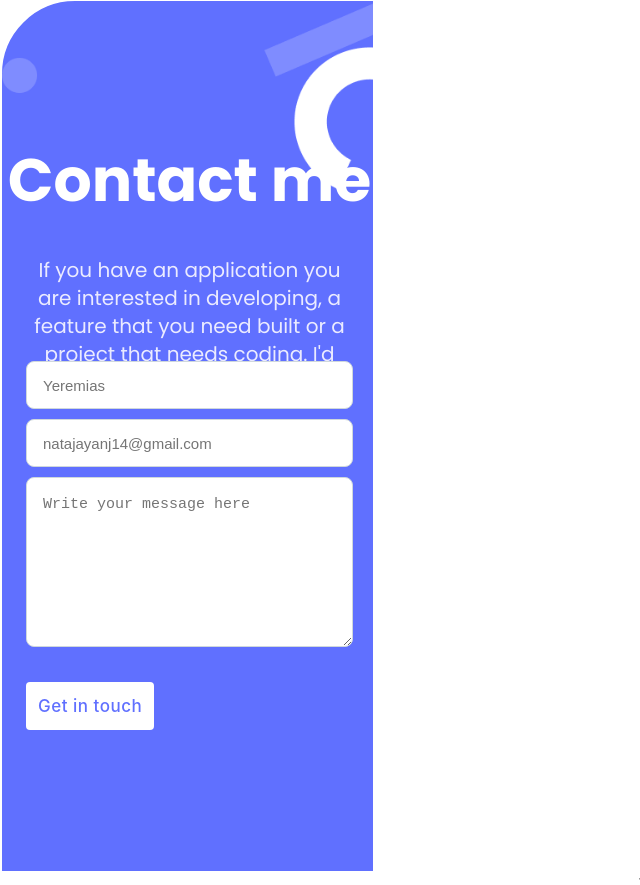
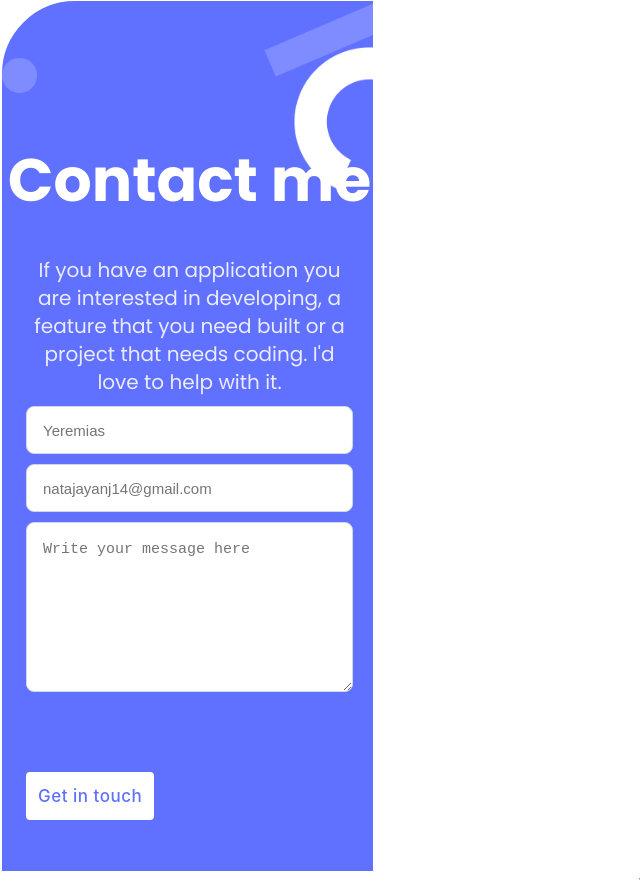
Before and after one commit to mpa-mxiang/personal_profolio, a website: page index.html in a window 1280 px wide. Shown: the part 5867-6752 px from the top of the page, without its empty margins (0-640 px from the left). Drawn offline with Linux system fonts and the light colour scheme.

Commit message:
Added padding value for form-fieldset class in the style.css

```diff
--- a/style.css
+++ b/style.css
@@ -318,6 +318,10 @@ a {
   gap: 24px;
 }
 
+.form-fieldset {
+  padding: 45px;
+}
+
 .form fieldset input,
 textarea {
   height: 48px;
```
